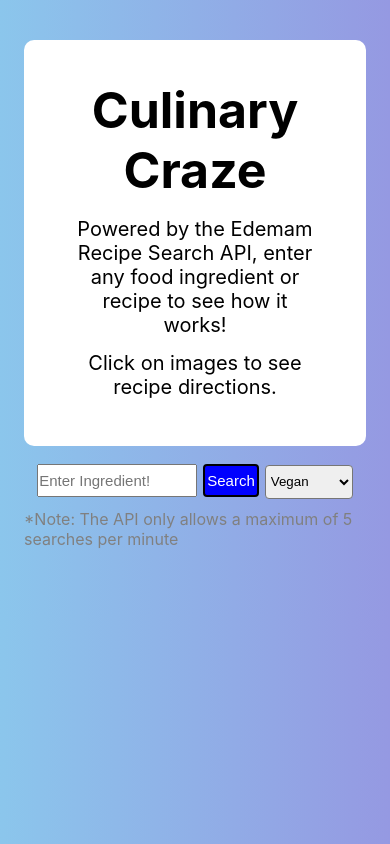
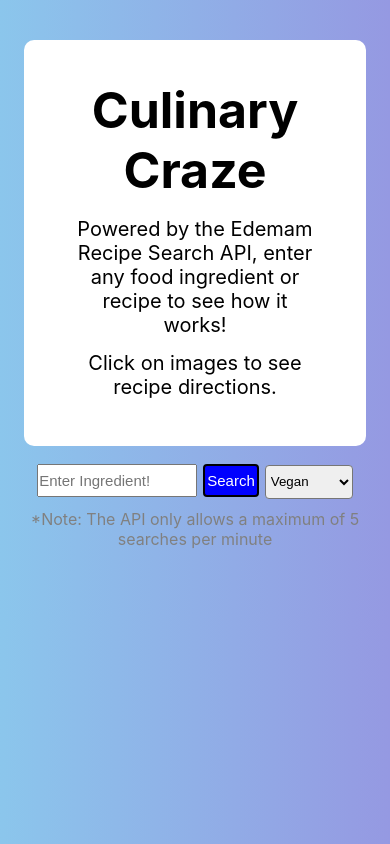
Before and after one commit to JoshSauce1/RecipeApp, a React (Create React App) app: page / in a window 390 px wide. Built offline with nearby package versions, Linux system fonts and the light colour scheme.

Commit message:
App.css changes

```diff
--- a/src/App.css
+++ b/src/App.css
@@ -99,6 +99,9 @@ html {background-color: #8BC6EC;
         display: grid;
         grid-template-columns: 500px;
     }
+    .app_note{
+        text-align: center;
+    }
   }
 
   @media screen and (max-width: 510px) {
@@ -117,4 +120,5 @@ html {background-color: #8BC6EC;
     .app_healthLabels{
         padding: 7.5px 1px;
     }
+
   }
```
